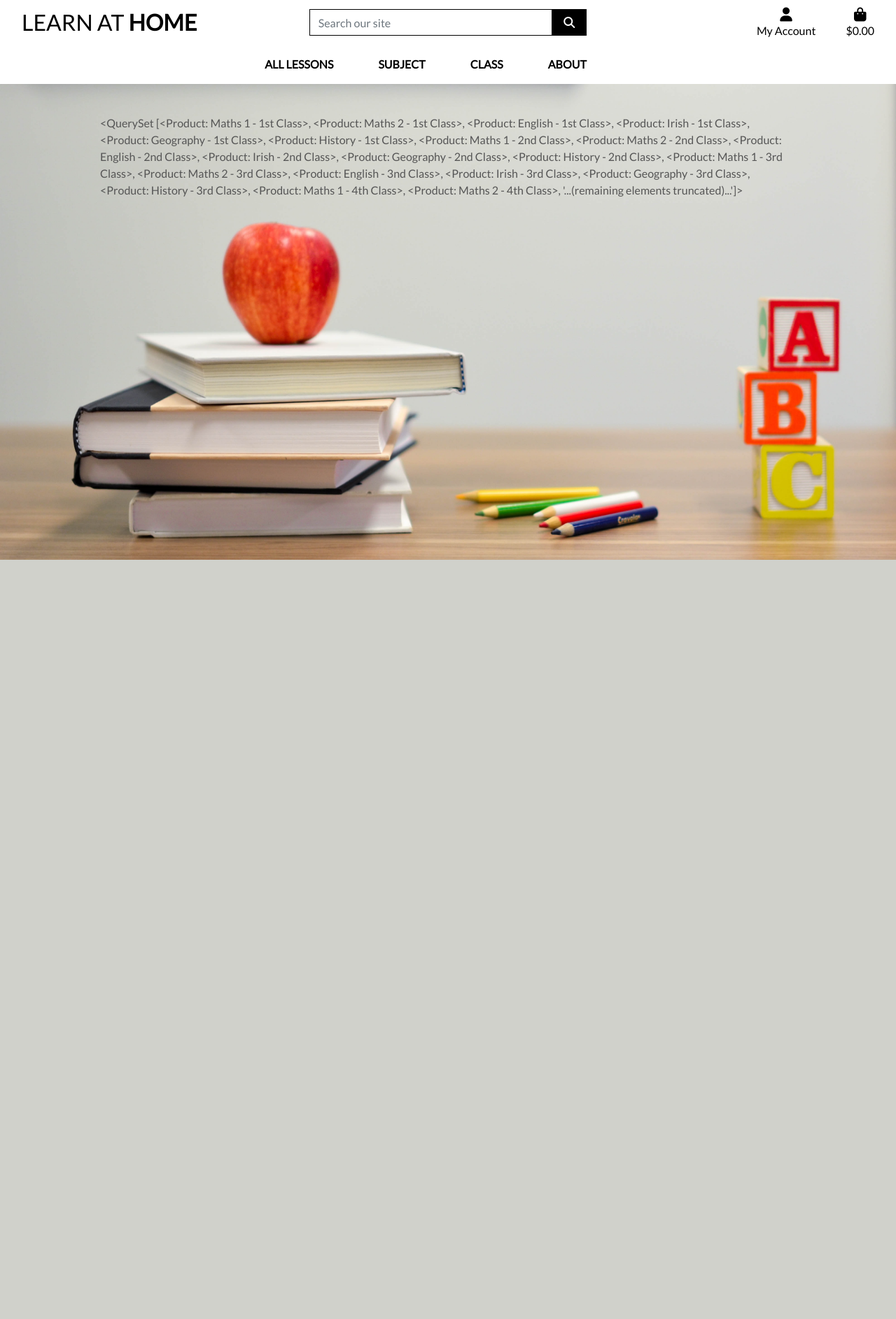
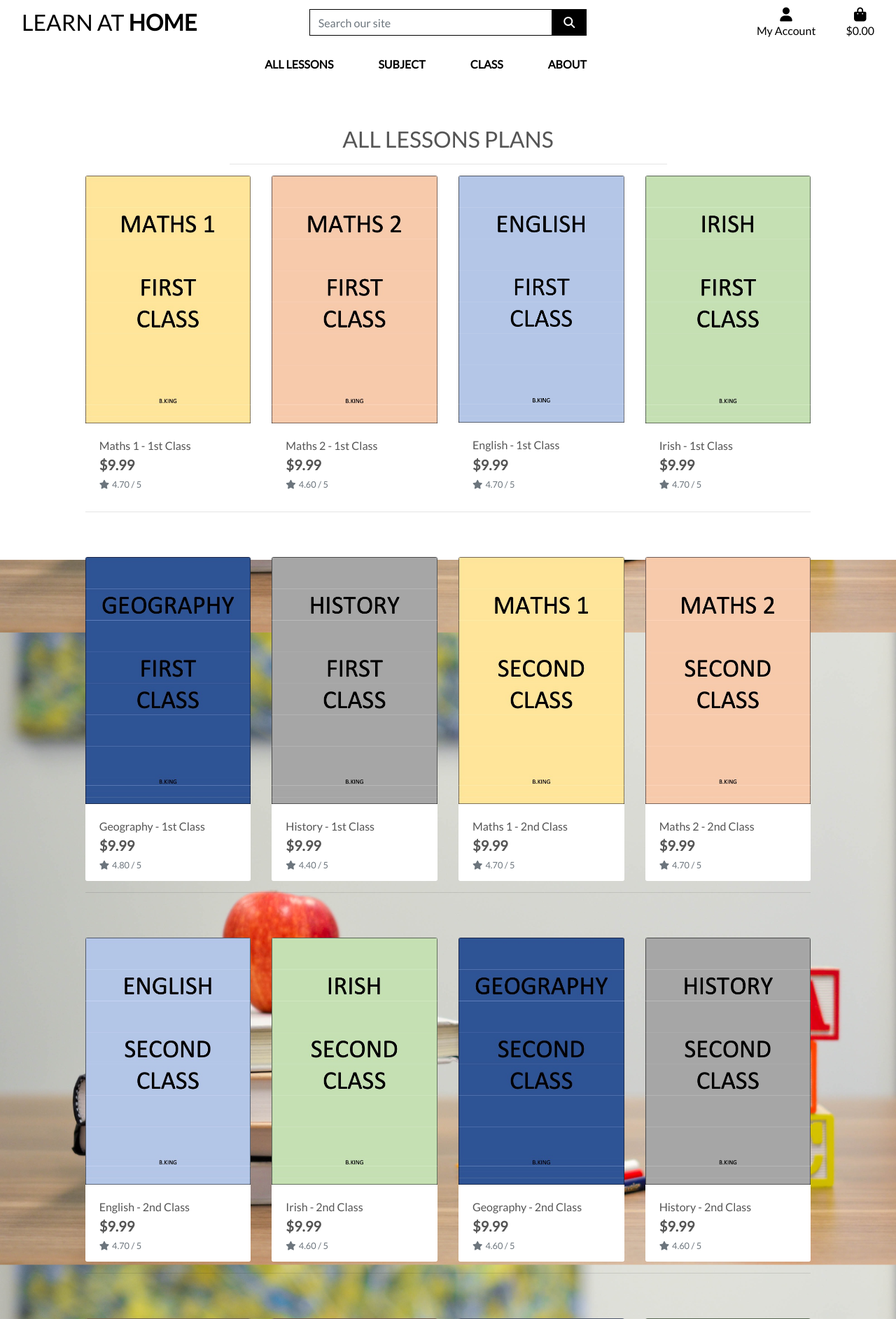
Before and after one commit to Cha-K28/msp4-cking-full-stack-django, a Django app: page /products/ in a window 1280 px wide. Shown: the top 1885 px of the page at 70% size. Before the commit the page ends 800 px from the top, so only its background shows below. Run offline with Django 3.2, Linux system fonts and the light colour scheme; data comes from the database, SQL or seed files in the repository; some libraries are stand-ins or nearby versions.

Commit message:
started product template

```diff
--- a/products/templates/products/products.html
+++ b/products/templates/products/products.html
@@ -11,10 +11,69 @@
 {% endblock %}
 
 {% block content %}
-    <div class="container">
+    <div class="overlay"></div>
+    <div class="container-fluid">
         <div class="row">
-            <div class="col">
-                {{ products }}
+            <div class="col text-center mt-3">
+                <h2 class="logo-font">All Lessons Plans</h2>
+                <hr class="w-50 mb-1">
+            </div>
+        </div>
+        <div class="row">
+            <div class="product-container col-10 offset-1">
+                <div class="row mt-1 mb-2"></div>
+                <div class="row">
+                    {% for product in products %}
+                        <div class="col-sm-6 col-md-6 col-lg-4 col-xl-3">
+                            <div class="card h-100 border-0">
+                                {% if product.image %}
+                                <a href="">
+                                    <img class="card-img-top img-fluid" src="{{ product.image.url }}" alt="{{ product.name }}">
+                                </a>
+                                {% else %}
+                                <a href="">
+                                    <img class="card-img-top img-fluid" src="{{ MEDIA_URL }}noimage.png" alt="{{ product.name }}">
+                                </a>
+                                {% endif %}
+                                <div class="card-body pb-0">
+                                    <p class="mb-0">{{ product.name }}</p>
+                                </div>
+                                <div class="card-footer bg-white pt-0 border-0 text-left">
+                                    <div class="row">
+                                        <div class="col">
+                                            <p class="lead mb-0 text-left font-weight-bold">${{ product.price }}</p>
+                                            {% if product.rating %}
+                                                <small class="text-muted"><i class="fas fa-star mr-1"></i>{{ product.rating }} / 5</small>
+                                            {% else %}
+                                                <small class="text-muted">No Rating</small>
+                                            {% endif %}
+                                        </div>
+                                    </div>
+                                </div>
+                            </div>
+                        </div>
+                        {% if forloop.counter|divisibleby:1 %}
+                            <div class="col-12 d-sm-none mb-5">
+                                <hr>
+                            </div>
+                        {% endif %}
+                        {% if forloop.counter|divisibleby:2 %}
+                            <div class="col-12 d-none d-sm-block d-md-block d-lg-none mb-5">
+                                <hr>
+                            </div>
+                        {% endif %}
+                        {% if forloop.counter|divisibleby:3 %}
+                            <div class="col-12 d-none d-lg-block d-xl-none mb-5">
+                                <hr>
+                            </div>
+                        {% endif %}
+                        {% if forloop.counter|divisibleby:4 %}
+                            <div class="col-12 d-none d-xl-block mb-5">
+                                <hr>
+                            </div>
+                        {% endif %}
+                    {% endfor %}
+                </div>
             </div>
         </div>
     </div>
--- a/static/css/base.css
+++ b/static/css/base.css
@@ -60,6 +60,16 @@ body {
     background: #000 !important;
 }
 
+.overlay {
+    height: 100%;
+    width: 100%;
+    top: 0;
+    left: 0;
+    position: fixed;
+    background: white;
+    z-index: -1;
+}
+
 /* -------------------------------- Media Queries */
 
 /* Slightly larger container on xl screens */
```
